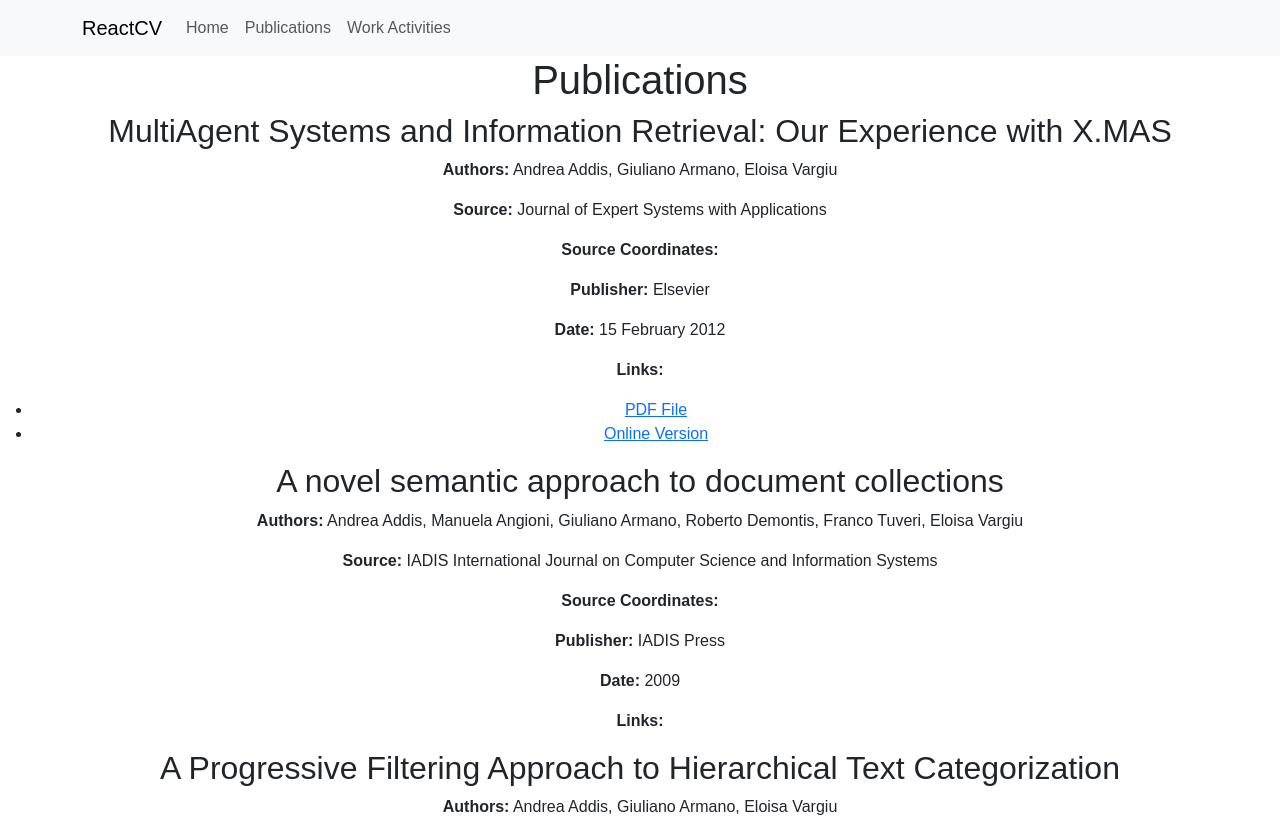
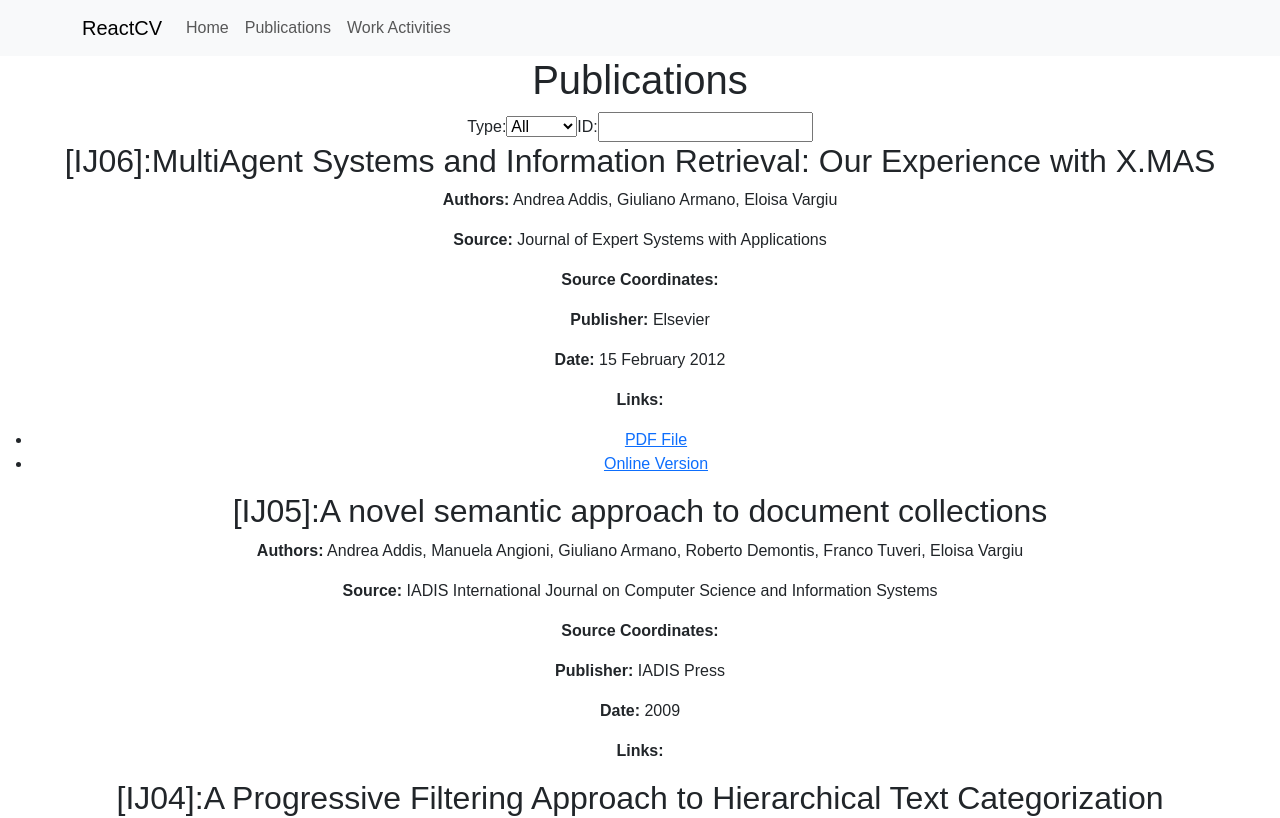
Before and after one commit to artsakenos/ReactCV, a React (Create React App) app: page /publications in a window 1280 px wide. Shown: the top 818 px of the page. Built offline with nearby package versions, Linux system fonts and the light colour scheme.

Commit message:
Fix dei link e search sulle publications

```diff
--- a/src/components/Publication.js
+++ b/src/components/Publication.js
@@ -12,7 +12,9 @@ export default function Publication({
 }) {
   return (
     <div>
-      <h2>{title}</h2>
+      <h2>
+        {id}:{title}
+      </h2>
       <p>
         <strong>Authors:</strong> {authors}
       </p>
--- a/src/content/CV_Publications.json
+++ b/src/content/CV_Publications.json
@@ -1,6 +1,6 @@
 [
   {
-    "id": "[IJ6]",
+    "id": "[IJ06]",
     "type": "journal",
     "authors": "Andrea Addis, Giuliano Armano, Eloisa Vargiu",
     "title": "MultiAgent Systems and Information Retrieval: Our Experience with X.MAS",
@@ -14,7 +14,7 @@
     ]
   },
   {
-    "id": "[IJ5]",
+    "id": "[IJ05]",
     "type": "journal",
     "authors": "Andrea Addis, Manuela Angioni, Giuliano Armano, Roberto Demontis, Franco Tuveri, Eloisa Vargiu",
     "title": "A novel semantic approach to document collections",
@@ -26,7 +26,7 @@
     "issn": "1646-3692"
   },
   {
-    "id": "[IJ4]",
+    "id": "[IJ04]",
     "type": "journal",
     "authors": "Andrea Addis, Giuliano Armano, Eloisa Vargiu",
     "title": "A Progressive Filtering Approach to Hierarchical Text Categorization",
@@ -36,7 +36,7 @@
     "date": "August 2008"
   },
   {
-    "id": "[IJ3]",
+    "id": "[IJ03]",
     "type": "journal",
     "authors": "Andrea Addis, Giuliano Armano, Eloisa Vargiu",
     "title": "WIKI.MAS: A MultiAgent Information Retrieval System for Classifying Wikipedia Contents",
@@ -46,7 +46,7 @@
     "date": "June 2008"
   },
   {
-    "id": "[IJ2]",
+    "id": "[IJ02]",
     "type": "journal",
     "authors": "Andrea Addis, Giuliano Armano, Francesco Mascia, Eloisa Vargiu",
     "title": "Protein Secondary Structure Prediction through a Cooperative MultiAgent Learning Approach",
@@ -56,7 +56,7 @@
     "date": "September 2007"
   },
   {
-    "id": "[IJ1]",
+    "id": "[IJ01]",
     "type": "journal",
     "authors": "Eloisa Vargiu, Andrea Addis",
     "title": "A MultiAgent System for Classifying Bioinformatics Publications",
--- a/src/content/Publications.js
+++ b/src/content/Publications.js
@@ -1,13 +1,71 @@
-import React from "react";
-
+import React, { useState, useEffect } from "react";
+import { useLocation } from "react-router-dom";
 import Publication from "../components/Publication";
 import publicationsData from "./CV_Publications.json";
 
 export default function Publications() {
+  const [selectedType, setSelectedType] = useState("");
+  const [selectedId, setSelectedId] = useState("");
+  const location = useLocation();
+
+  useEffect(() => {
+    const queryParams = new URLSearchParams(location.search);
+    const type = queryParams.get("type");
+    const id = queryParams.get("id");
+
+    if (type) {
+      setSelectedType(type);
+    } else {
+      setSelectedType("");
+    }
+
+    if (id) {
+      setSelectedId(id);
+    } else {
+      setSelectedId("");
+    }
+  }, [location.search]);
+
+  const types = Array.from(new Set(publicationsData.map((p) => p.type)));
+
+  const filteredPublications = publicationsData.filter((publication) => {
+    if (selectedType && publication.type !== selectedType) {
+      return false;
+    }
+    if (selectedId && publication.id.indexOf(selectedId) === -1) {
+      return false;
+    }
+    return true;
+  });
+
   return (
     <div>
       <h1>Publications</h1>
-      {publicationsData.map((publication) => (
+      <div>
+        <label>
+          Type:
+          <select
+            value={selectedType}
+            onChange={(e) => setSelectedType(e.target.value)}
+          >
+            <option value="">All</option>
+            {types.map((type) => (
+              <option key={type} value={type}>
+                {type}
+              </option>
+            ))}
+          </select>
+        </label>
+        <label>
+          ID:
+          <input
+            type="text"
+            value={selectedId}
+            onChange={(e) => setSelectedId(e.target.value)}
+          />
+        </label>
+      </div>
+      {filteredPublications.map((publication) => (
         <Publication key={publication.id} {...publication} />
       ))}
     </div>
```
Also changed, not shown: src/snippets/Snippets.txt.
